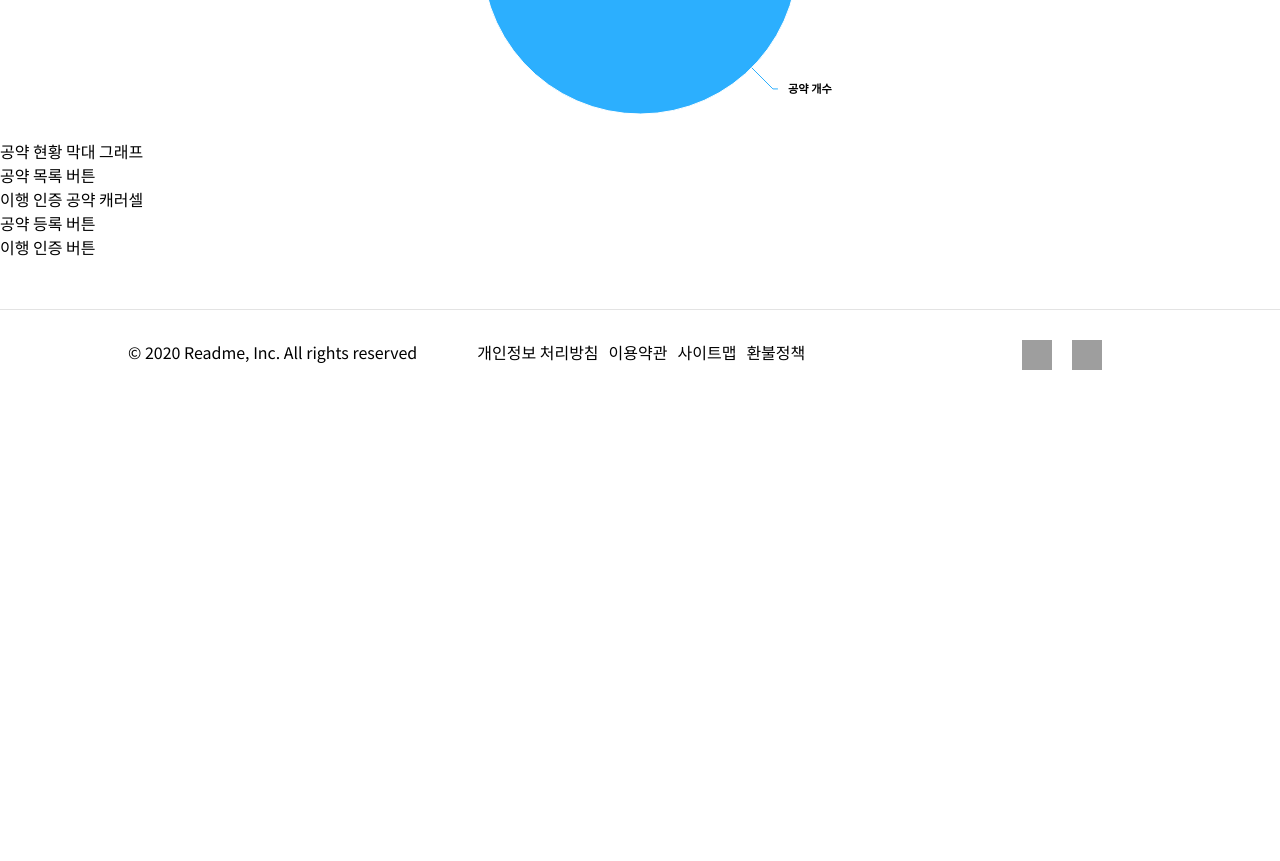
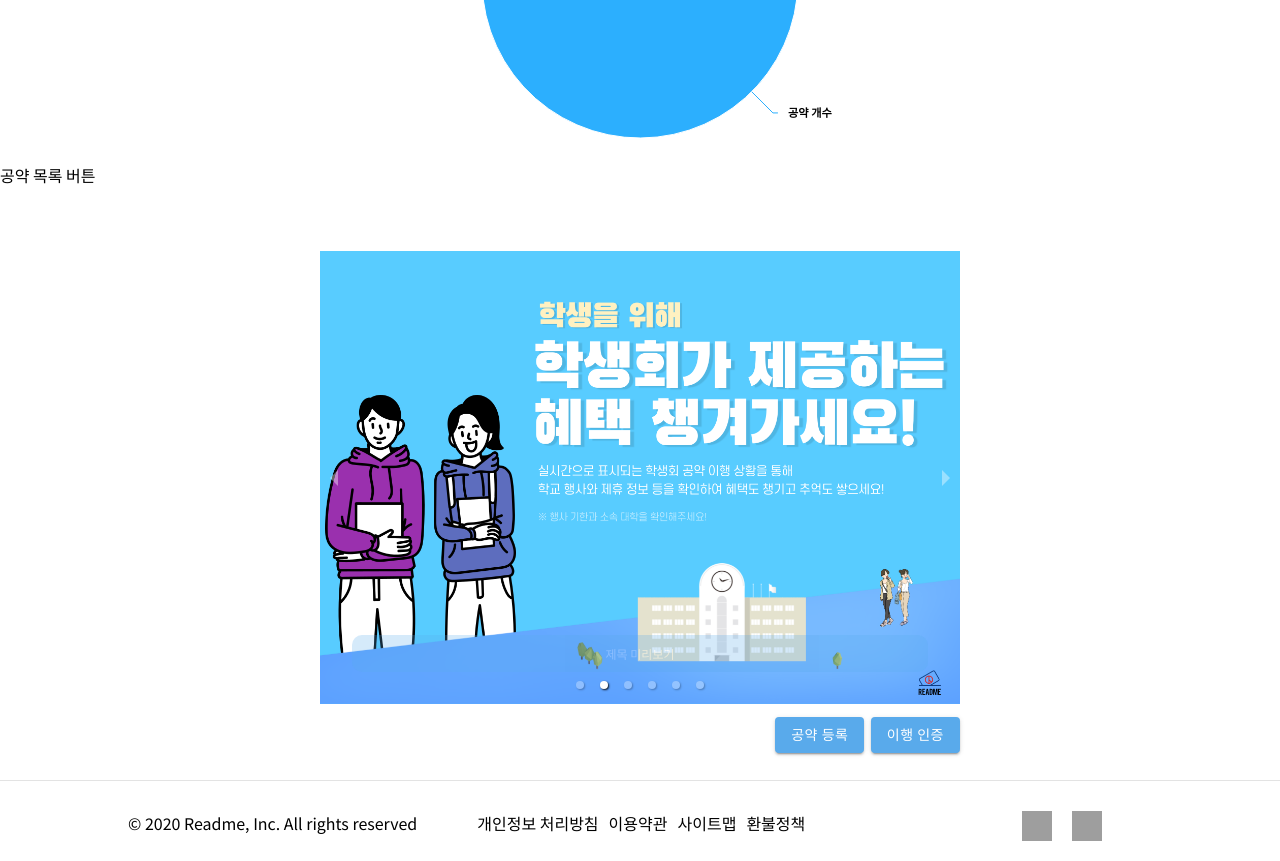
Before and after one commit to guno517/Readme, a React (Create React App) app: page /#/council in a window 1280 px wide. Shown: the part 320-1181 px from the top of the page. Before the commit the page ends 800 px from the top, so only its background shows below. Built offline with nearby package versions, Linux system fonts and the light colour scheme; grey boxes are pictures that could not be loaded.

Commit message:
학생회 페이지 공약 관리 버튼

```diff
--- a/src/pages/components/Council.js
+++ b/src/pages/components/Council.js
@@ -1,51 +1,36 @@
-import React, {useState, useEffect} from "react";
-import { useDispatch } from 'react-redux'
-import CouncilChart from './CouncilChart'
+import React, { useState, useEffect } from "react";
+import { useDispatch } from "react-redux";
+import CouncilChart from "./CouncilChart";
+import CouncilCarousel from "./CouncilCarousel";
+import CouncilButton from "./CouncilButton";
 
 const Council = (props) => {
+    const dispatch = useDispatch();
 
-    const dispatch = useDispatch()
-
-    useEffect(()=>{
+    useEffect(() => {
         dispatch({
-            type:'UPDATE_MENU',
-            id:1,
-            name:"학생회"
-        })
-     })
-     console.log(CouncilChart);
-    return(
+            type: "UPDATE_MENU",
+            id: 1,
+            name: "학생회",
+        });
+    });
+    return (
         <div>
-            {/* <div class="dropdown">
-                <button onClick={dropdownFunction}>
-                    단과대학
-                </button>
-                    <Link to={'/council/'}>IT융합대학</Link>
-
+            <div>
                 드롭박스
-            </div> */}
-            <div>
-                <CouncilChart></CouncilChart>
-                <div>
-                    공약 현황 막대 그래프
-                </div>
             </div>
             <div>
-                공약 목록 버튼
+                <CouncilChart />
+            </div>
+            <div>공약 목록 버튼</div>
+            <div>
+                <CouncilCarousel />
             </div>
             <div>
-                이행 인증 공약 캐러셀
-            </div>
-            <div>
-                <div>
-                    공약 등록 버튼
-                </div>
-                <div>
-                    이행 인증 버튼
-                </div>
+                <CouncilButton />
             </div>
         </div>
-    )
-}
+    );
+};
 
 export default Council;
--- /dev/null
+++ b/src/pages/components/CouncilButton.js
@@ -0,0 +1,37 @@
+import React, { useState, useEffect } from "react";
+import { Link } from "react-router-dom";
+import Button from "@material-ui/core/Button";
+import "./css/CouncilButton.css";
+import { withStyles, makeStyles } from "@material-ui/core/styles";
+
+const useStyles = makeStyles((theme) => ({
+    buttondiv: {
+        width: "51%",
+        margin: "0 auto",
+        padding: "1%"
+    },
+    button: {
+        backgroundColor: "#59AAEB",
+        color: "white",
+    },
+}));
+
+function CouncilButton() {
+    const classes = useStyles();
+    return (
+        <div id="buttondiv" className={classes.buttondiv}>
+            <Link to="#">
+                <Button id="Button" className={classes.button} variant="contained">
+                    이행 인증
+                </Button>
+            </Link>
+            <Link to="#">
+                <Button id="Button" className={classes.button} variant="contained">
+                    공약 등록
+                </Button>
+            </Link>
+        </div>
+    );
+}
+
+export default CouncilButton;
--- /dev/null
+++ b/src/pages/components/css/CouncilButton.css
@@ -0,0 +1,15 @@
+@media all and (min-width:480px) and (max-width:768px) {
+    #buttondiv {
+        width: 80%;
+        padding: 5%;
+        margin-bottom: 5%;
+    }
+}
+
+@media all and (max-width:480px) {
+    #buttondiv {
+        width: 80%;
+        padding: 5%;
+        margin-bottom: 10%;
+    }
+}
```
